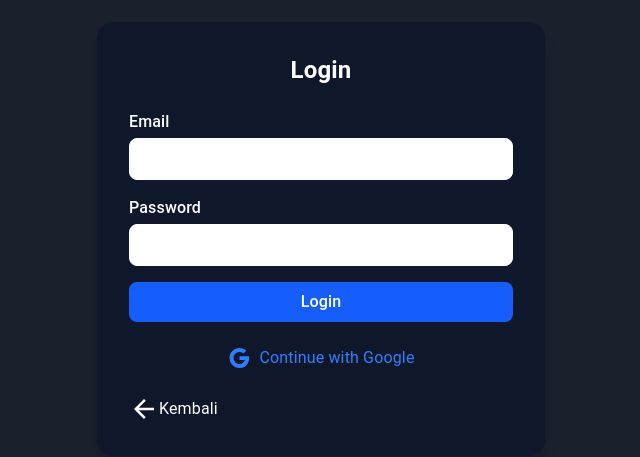
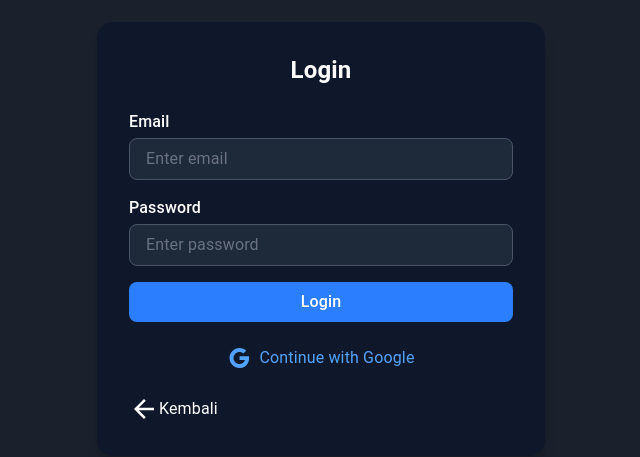
Before and after one commit to aaidilz/yomu, a React (Vite) app: page /login in a window 1280 px wide. Shown: the part 161-618 px from the top of the page, without its empty margins (319-959 px from the left). Built offline with nearby package versions, Linux system fonts and the light colour scheme; no server answers.

Commit message:
refactor: Simplify theme handling in Navbar and Login components; remove console logs in theme context and user preference service

```diff
--- a/src/components/Navbar.tsx
+++ b/src/components/Navbar.tsx
@@ -4,7 +4,6 @@ import {
   MenuButton,
   MenuItem,
   MenuItems,
-  Transition,
 } from "@headlessui/react";
 import ExpandMoreIcon from "@mui/icons-material/ExpandMore";
 import MenuIcon from "@mui/icons-material/Menu";
@@ -55,15 +54,10 @@ export default function Navbars() {
                 <MenuButton className={`px-3 py-2 rounded-md ${isLightMode ? 'hover:bg-gray-100 hover:text-blue-600' : 'hover:bg-[#093A3E] hover:text-[#64E9EE]'}`}>
                   Games <ExpandMoreIcon />
                 </MenuButton>
-                <Transition
-                  enter="transition duration-100 ease-out"
-                  enterFrom="transform scale-95 opacity-0"
-                  enterTo="transform scale-100 opacity-1"
-                  leave="transition duration-75 ease-out"
-                  leaveFrom="transform scale-100 opacity-1"
-                  leaveTo="transform scale-95 opacity-0"
+                <MenuItems
+                  transition
+                  className={`absolute left-0 mt-2 w-48 ${isLightMode ? 'bg-white border border-gray-200' : 'bg-[#093A3E]'} rounded-md shadow-lg py-1 transition duration-100 ease-out data-[closed]:scale-95 data-[closed]:opacity-0`}
                 >
-                  <MenuItems className={`absolute left-0 mt-2 w-48 ${isLightMode ? 'bg-white border border-gray-200' : 'bg-[#093A3E]'} rounded-md shadow-lg py-1`}>
                   <MenuItem>
                     {({ active }) => (
                       <Link
@@ -87,7 +81,6 @@ export default function Navbars() {
                     )}
                   </MenuItem>
                 </MenuItems>
-                </Transition>
               </Menu>
             </div>
           </div>
@@ -117,14 +110,10 @@ export default function Navbars() {
                   {user?.displayName || user?.email}
                 </span>
               </MenuButton>
-              <Transition
-                enter="transition duration-100 ease-out"
-                enterFrom="transform scale-95 opacity-0"
-                enterTo="transform scale-100 opacity-1"
-                leave="transition duration-75 ease-out"
-                leaveFrom="transform scale-100 opacity-1"
-                leaveTo="transform scale-95 opacity-0"
-              >                  <MenuItems className={`absolute right-0 mt-2 w-48 ${isLightMode ? 'bg-white border border-gray-200' : 'bg-[#093A3E]'} rounded-md shadow-lg py-1`}>
+              <MenuItems
+                transition
+                className={`absolute right-0 mt-2 w-48 ${isLightMode ? 'bg-white border border-gray-200' : 'bg-[#093A3E]'} rounded-md shadow-lg py-1 transition duration-100 ease-out data-[closed]:scale-95 data-[closed]:opacity-0`}
+              >
                   <MenuItem>
                     {({ active }) => (
                       <Link
@@ -166,7 +155,6 @@ export default function Navbars() {
                     )}
                   </MenuItem>
                 </MenuItems>
-              </Transition>
             </Menu>
 
             {/* Mobile menu button */}
--- a/src/components/ThemeSwitch.tsx
+++ b/src/components/ThemeSwitch.tsx
@@ -63,7 +63,7 @@ export default function ThemeSwitchComponent() {
 
     try {
       await setThemeMode(newTheme);
-      console.log(`Theme successfully changed to: ${newTheme}`);
+      // console.log(`Theme successfully changed to: ${newTheme}`);
 
       // Show success notification
       toast.success(`Theme changed to ${newTheme} mode!`, {
--- a/src/contexts/ThemeContext.tsx
+++ b/src/contexts/ThemeContext.tsx
@@ -1,4 +1,4 @@
-import React, { createContext, useContext, useState, useEffect, ReactNode } from "react";
+import { createContext, useContext, useState, useEffect, ReactNode } from "react";
 import { ThemeProvider, createTheme } from "@mui/material/styles";
 import { CssBaseline } from "@mui/material";
 import UserPreferencesService from "../services/UserPreferenceService";
@@ -16,13 +16,13 @@ interface ThemeContextType {
 const ThemeContext = createContext<ThemeContextType | undefined>(undefined);
 
 // Custom hook to use theme context
-export const useTheme = () => {
+export function useTheme() {
   const context = useContext(ThemeContext);
   if (context === undefined) {
     throw new Error("useTheme must be used within a ThemeProvider");
   }
   return context;
-};
+}
 
 // Define dark theme
 const darkTheme = createTheme({
@@ -90,7 +90,7 @@ interface CustomThemeProviderProps {
   children: ReactNode;
 }
 
-export const CustomThemeProvider: React.FC<CustomThemeProviderProps> = ({ children }) => {
+export function CustomThemeProvider({ children }: CustomThemeProviderProps) {
   const [themeMode, setThemeModeState] = useState<ThemeMode>("dark");
   const [user] = useAuthState(auth);
 
@@ -134,7 +134,7 @@ export const CustomThemeProvider: React.FC<CustomThemeProviderProps> = ({ childr
   }, [user]);
 
   const setThemeMode = async (mode: ThemeMode) => {
-    console.log(`Changing theme to: ${mode}`);
+    // console.log(`Changing theme to: ${mode}`);
     setThemeModeState(mode);
 
     // Update document theme attribute for CSS variables
@@ -146,9 +146,9 @@ export const CustomThemeProvider: React.FC<CustomThemeProviderProps> = ({ childr
 
     if (user) {
       try {
-        console.log(`Saving theme ${mode} to Firebase for user: ${user.uid}`);
+        // console.log(`Saving theme ${mode} to Firebase for user: ${user.uid}`);
         await UserPreferencesService.updateTheme(mode);
-        console.log(`Theme ${mode} successfully saved to Firebase`);
+        // console.log(`Theme ${mode} successfully saved to Firebase`);
       } catch (error) {
         console.error("Failed to save theme to Firebase:", error);
         throw error; // Re-throw to allow component to handle the error
@@ -157,7 +157,7 @@ export const CustomThemeProvider: React.FC<CustomThemeProviderProps> = ({ childr
       try {
         // Save to localStorage if no user
         localStorage.setItem("theme", mode);
-        console.log(`Theme ${mode} saved to localStorage`);
+        // console.log(`Theme ${mode} saved to localStorage`);
       } catch (error) {
         console.error("Failed to save theme to localStorage:", error);
         throw error;
@@ -180,4 +180,4 @@ export const CustomThemeProvider: React.FC<CustomThemeProviderProps> = ({ childr
       </ThemeProvider>
     </ThemeContext.Provider>
   );
-};
+}
--- a/src/pages/Login.tsx
+++ b/src/pages/Login.tsx
@@ -4,6 +4,7 @@ import GoogleIcon from "@mui/icons-material/Google";
 import ArrowBack from "@mui/icons-material/ArrowBack";
 import AuthService from "../services/AuthService";
 import Swal from "sweetalert2";
+import { useTheme } from "../contexts/ThemeContext";
 
 export default function Login() {
   const [email, setEmail] = useState("");
@@ -11,6 +12,8 @@ export default function Login() {
   const [errorMessage, setErrorMessage] = useState(""); // State untuk menyimpan pesan error
   const [loading, setLoading] = useState(false); // State untuk loading status
   const navigate = useNavigate();
+  const { themeMode } = useTheme();
+  const isLightMode = themeMode === "light";
 
   useEffect(() => {
     document.title = "Login | Yomu";
@@ -19,11 +22,11 @@ export default function Login() {
   useEffect(() => {
     if (errorMessage) {
       Swal.fire({
-      icon: 'error',
-      title: 'Oops...',
+        icon: "error",
+        title: "Oops...",
         text: errorMessage,
-      background: '#0f172a',
-      color: '#fff',
+        background: "#0f172a",
+        color: "#fff",
       });
     }
   }, [errorMessage]);
@@ -58,23 +61,23 @@ export default function Login() {
   };
 
   return (
-    <div className="min-h-screen flex items-center justify-center  relative">
+    <div className="min-h-screen flex items-center justify-center relative">
       {/* Gradient Background */}
-      <div className="absolute inset-0 bg-[#1A202C]"></div>
+      <div className={`absolute inset-0 ${isLightMode ? 'bg-gray-100' : 'bg-[#1A202C]'}`}></div>
 
       {/* Card Container */}
-      <div className="relative bg-[#0f172a] p-8 rounded-2xl shadow-lg w-full max-w-md">
-        <h2 className="text-2xl font-bold text-center text-white mb-6">
+      <div className={`relative p-8 rounded-2xl shadow-lg w-full max-w-md ${isLightMode ? 'bg-white' : 'bg-[#0f172a]'}`}>
+        <h2 className={`text-2xl font-bold text-center mb-6 ${isLightMode ? 'text-gray-800' : 'text-white'}`}>
           Login
         </h2>
 
         {/* Login Form */}
         <form className="space-y-4" onSubmit={handleLogin}>
           <div>
-            <label className="block text-white font-medium">Email</label>
+            <label className={`block font-medium ${isLightMode ? 'text-gray-800' : 'text-white'}`}>Email</label>
             <input
               type="email"
-              className="w-full mt-1 px-4 py-2 border rounded-lg focus:ring-2 focus:ring-blue-500 outline-none bg-white"
+              className={`w-full mt-1 px-4 py-2 border rounded-lg focus:ring-2 focus:ring-blue-500 outline-none ${isLightMode ? 'bg-gray-100 text-gray-800 border-gray-300 placeholder-gray-400' : 'bg-gray-800 text-white border-gray-600 placeholder-gray-500'}`}
               placeholder="Enter email"
               value={email}
               onChange={(e) => setEmail(e.target.value)}
@@ -83,10 +86,10 @@ export default function Login() {
           </div>
 
           <div>
-            <label className="block text-white font-medium">Password</label>
+            <label className={`block font-medium ${isLightMode ? 'text-gray-800' : 'text-white'}`}>Password</label>
             <input
               type="password"
-              className="w-full mt-1 px-4 py-2 border rounded-lg focus:ring-2 focus:ring-blue-500 outline-none bg-white"
+              className={`w-full mt-1 px-4 py-2 border rounded-lg focus:ring-2 focus:ring-blue-500 outline-none ${isLightMode ? 'bg-gray-100 text-gray-800 border-gray-300 placeholder-gray-400' : 'bg-gray-800 text-white border-gray-600 placeholder-gray-500'}`}
               placeholder="Enter password"
               value={password}
               onChange={(e) => setPassword(e.target.value)}
@@ -97,7 +100,7 @@ export default function Login() {
           {/* Login Button */}
           <button
             type="submit"
-            className="w-full py-2 bg-blue-600 text-white font-medium rounded-lg hover:bg-blue-700 transition disabled:opacity-50"
+            className={`w-full py-2 font-medium rounded-lg transition disabled:opacity-50 ${isLightMode ? 'bg-blue-600 text-white hover:bg-blue-700' : 'bg-blue-500 text-white hover:bg-blue-600'}`}
             disabled={loading}
           >
             {loading ? "Logging in..." : "Login"}
@@ -107,7 +110,7 @@ export default function Login() {
         {/* Google Login */}
         <div className="flex justify-center">
           <button
-            className="w-75 mt-4 py-2 flex items-center justify-center rounded-lg hover:bg-gray-100 transition disabled:opacity-50 text-blue-500"
+            className={`w-75 mt-4 py-2 flex items-center justify-center rounded-lg transition disabled:opacity-50 ${isLightMode ? 'hover:bg-gray-100 text-blue-500' : 'hover:bg-gray-700 text-blue-400'}`}
             onClick={handleGoogleLogin}
             disabled={loading}
           >
@@ -118,9 +121,9 @@ export default function Login() {
         {/* back button */}
         <button
           onClick={() => navigate("/")}
-          className="flex items-center mt-4 text-white"
+          className={`flex items-center mt-4 ${isLightMode ? 'text-gray-800' : 'text-white'}`}
         >
-          <ArrowBack className="text-white" style={{ fontSize: 30 }} /> Kembali
+          <ArrowBack className={isLightMode ? "text-gray-800" : "text-white"} style={{ fontSize: 30 }} /> Kembali
         </button>
       </div>
     </div>
--- a/src/services/UserPreferenceService.tsx
+++ b/src/services/UserPreferenceService.tsx
@@ -65,7 +65,7 @@ return doc(db, "users", uid, "user_preferences", "settings");
       throw new Error("No user is currently logged in");
     }
 
-    console.log(`Updating theme to ${theme} for user: ${currentUser.uid}`);
+    // console.log(`Updating theme to ${theme} for user: ${currentUser.uid}`);
 
     try {
       const preferencesDocRef = this.getPreferencesDocRef(currentUser.uid);
@@ -73,7 +73,7 @@ return doc(db, "users", uid, "user_preferences", "settings");
         theme,
         updatedAt: new Date(),
       });
-      console.log(`Theme ${theme} successfully updated in Firebase`);
+      // console.log(`Theme ${theme} successfully updated in Firebase`);
     } catch (error) {
       console.error("Error updating theme in Firebase:", error);
       throw error;
```
Lines whose indentation alone changed are shown as unchanged.
